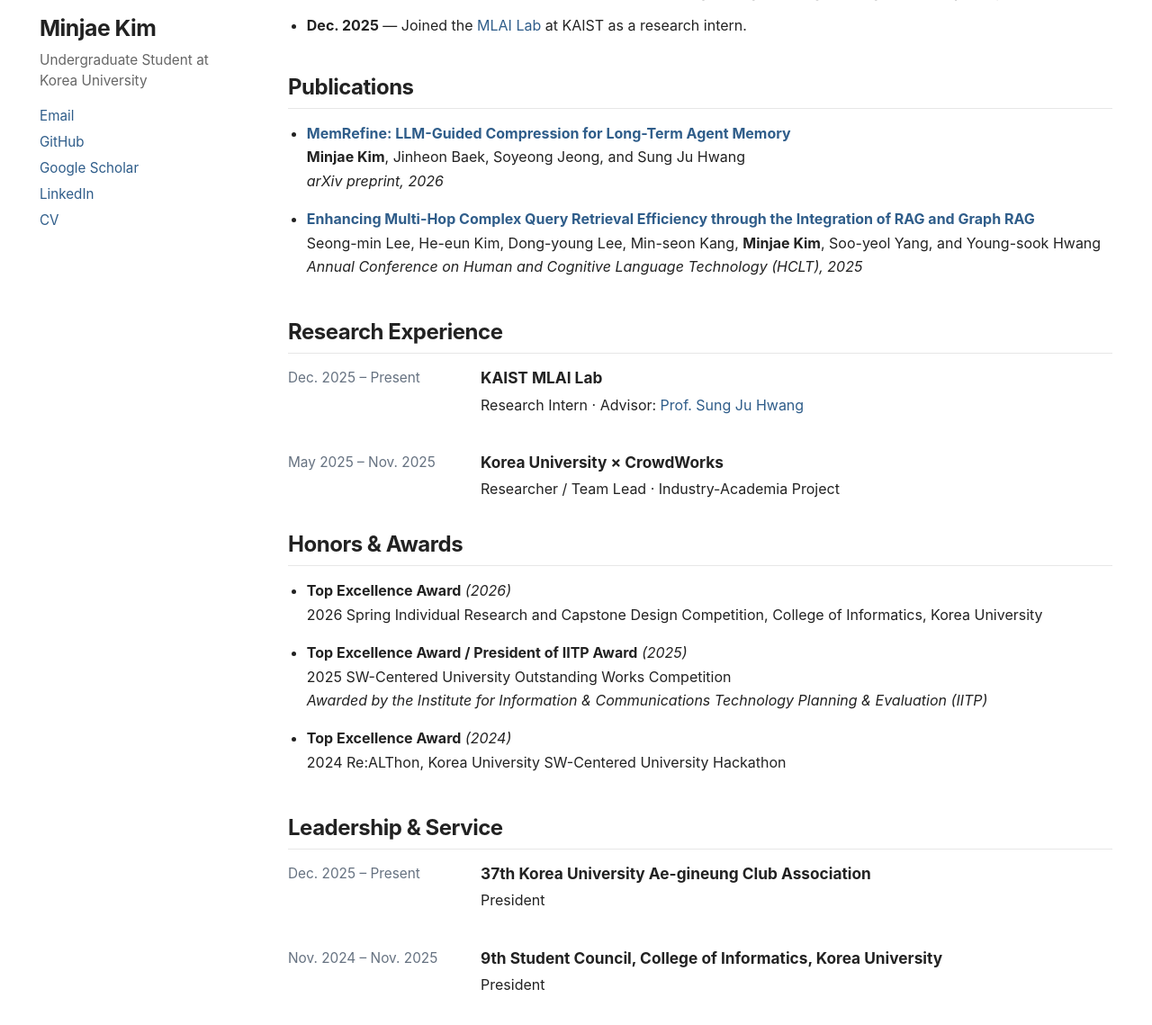
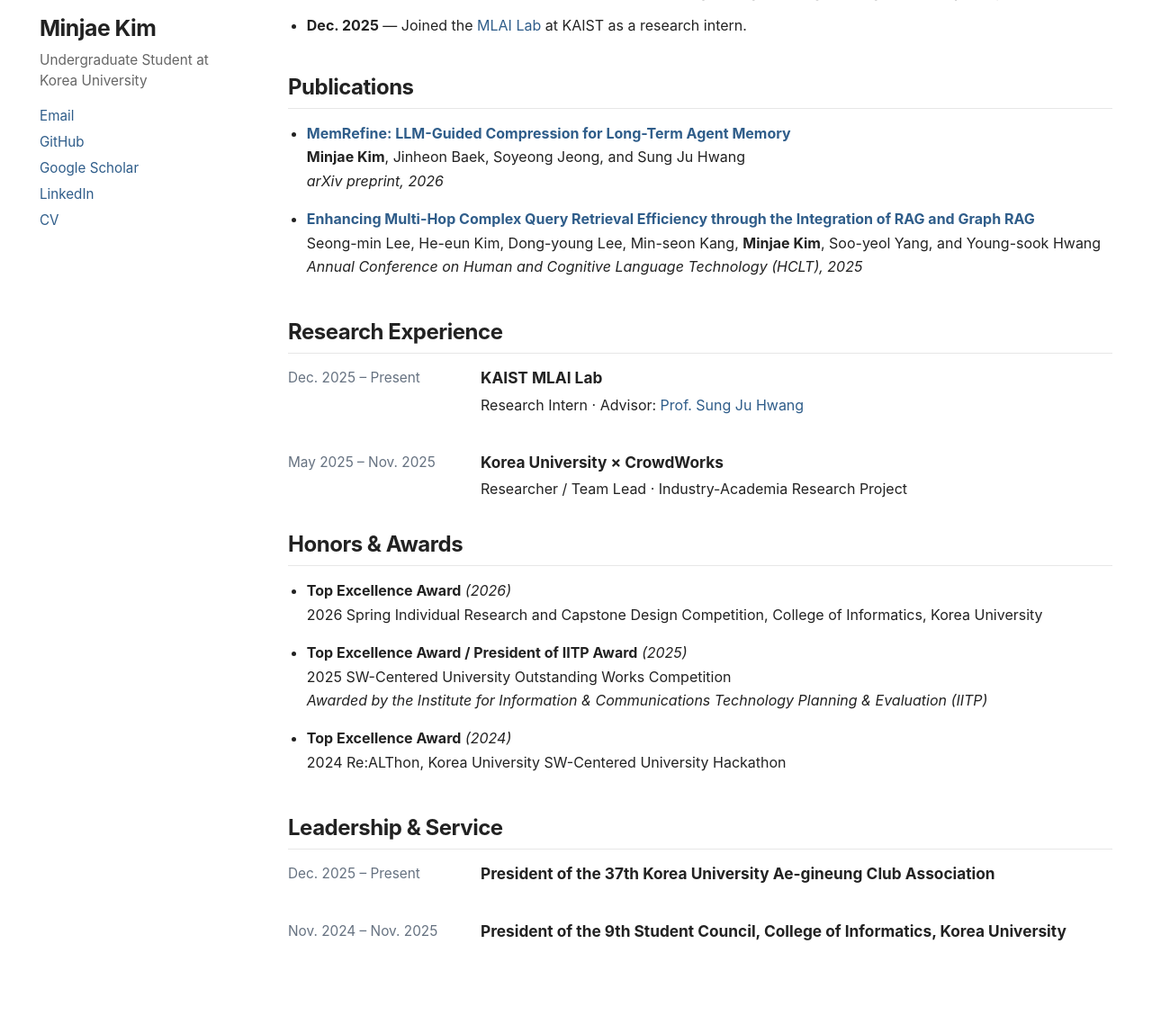
Before and after one commit to kmj200392/kmj200392.github.io, a Jekyll site: the page built from _pages/about.md, in a window 1280 px wide and 1400 px high, scrolled down 467 px, cut to the strip 208-1347 px from the top of the window. Shown: the whole strip at 90% size. Built offline with Jekyll 4.4.1, drawn with Linux system fonts in a browser that asks for light colours.

Commit message:
Refine research project and leadership labels

```diff
--- a/_pages/about.md
+++ b/_pages/about.md
@@ -60,7 +60,7 @@ My research focuses on developing **more capable, efficient, and adaptive large
     <div class="experience-date">May 2025 – Nov. 2025</div>
     <div class="experience-content">
       <div class="experience-title">Korea University × CrowdWorks</div>
-      <div class="experience-role">Researcher / Team Lead · Industry-Academia Project</div>
+      <div class="experience-role">Researcher / Team Lead · Industry-Academia Research Project</div>
     </div>
   </div>
 </div>
@@ -83,16 +83,14 @@ My research focuses on developing **more capable, efficient, and adaptive large
   <div class="experience-item">
     <div class="experience-date">Dec. 2025 – Present</div>
     <div class="experience-content">
-      <div class="experience-title">37th Korea University Ae-gineung Club Association</div>
-      <div class="experience-role">President</div>
+      <div class="experience-title">President of the 37th Korea University Ae-gineung Club Association</div>
     </div>
   </div>
 
   <div class="experience-item">
     <div class="experience-date">Nov. 2024 – Nov. 2025</div>
     <div class="experience-content">
-      <div class="experience-title">9th Student Council, College of Informatics, Korea University</div>
-      <div class="experience-role">President</div>
+      <div class="experience-title">President of the 9th Student Council, College of Informatics, Korea University</div>
     </div>
   </div>
 </div>
```
